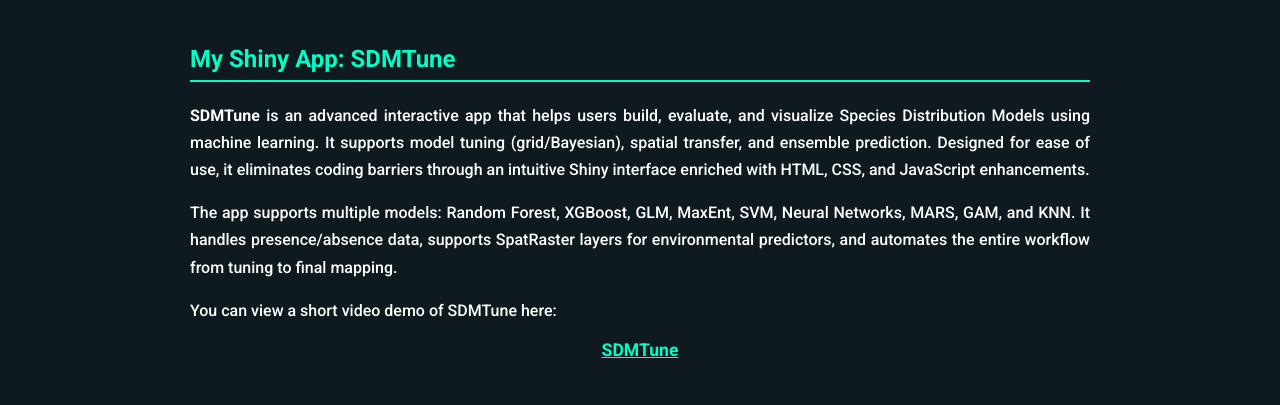
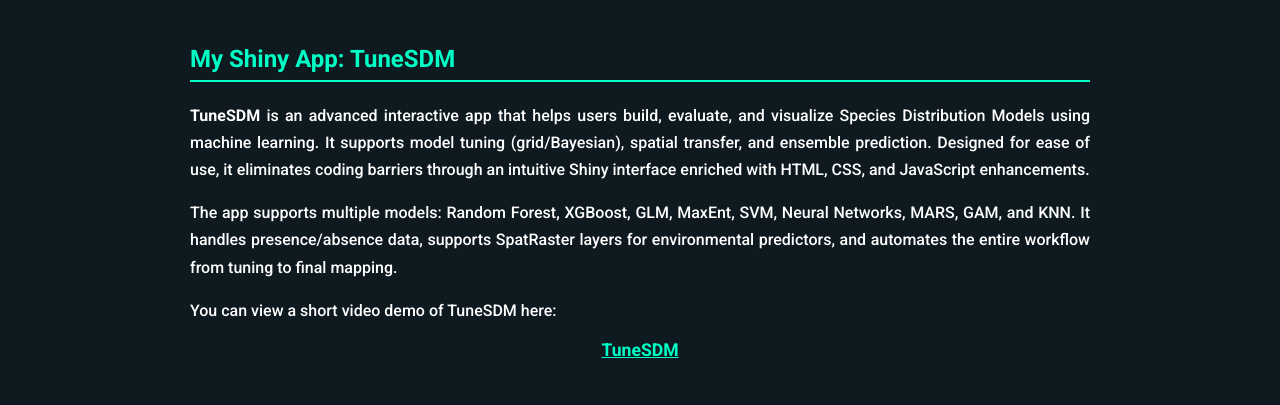
Before and after one commit to NemerDavid/david-nemer-site, a plain HTML site: page index.html in a window 1280 px wide. Shown: the part 528-933 px from the top of the page. Drawn offline with Linux system fonts and the light colour scheme.

Commit message:
Update index.html

```diff
--- a/index.html
+++ b/index.html
@@ -103,12 +103,12 @@
     </div>
 
     <div class="section">
-      <h2>My Shiny App: SDMTune</h2>
-      <p><strong>SDMTune</strong> is an advanced interactive app that helps users build, evaluate, and visualize Species Distribution Models using machine learning. It supports model tuning (grid/Bayesian), spatial transfer, and ensemble prediction. Designed for ease of use, it eliminates coding barriers through an intuitive Shiny interface enriched with HTML, CSS, and JavaScript enhancements.</p>
+      <h2>My Shiny App: TuneSDM</h2>
+      <p><strong>TuneSDM</strong> is an advanced interactive app that helps users build, evaluate, and visualize Species Distribution Models using machine learning. It supports model tuning (grid/Bayesian), spatial transfer, and ensemble prediction. Designed for ease of use, it eliminates coding barriers through an intuitive Shiny interface enriched with HTML, CSS, and JavaScript enhancements.</p>
       <p>The app supports multiple models: Random Forest, XGBoost, GLM, MaxEnt, SVM, Neural Networks, MARS, GAM, and KNN. It handles presence/absence data, supports SpatRaster layers for environmental predictors, and automates the entire workflow from tuning to final mapping.</p>
-      <p>You can view a short video demo of SDMTune here:</p>
+      <p>You can view a short video demo of TuneSDM here:</p>
       <div class="centered-link">
-        <a href="https://drive.google.com/file/d/1kDgNK6zq7tz_Kum3wdWQDwo7oIs6LO1R/view?usp=drive_link" target="_blank">SDMTune</a>
+        <a href="https://drive.google.com/file/d/1kDgNK6zq7tz_Kum3wdWQDwo7oIs6LO1R/view?usp=drive_link" target="_blank">TuneSDM</a>
       </div>
     </div>
 
```
